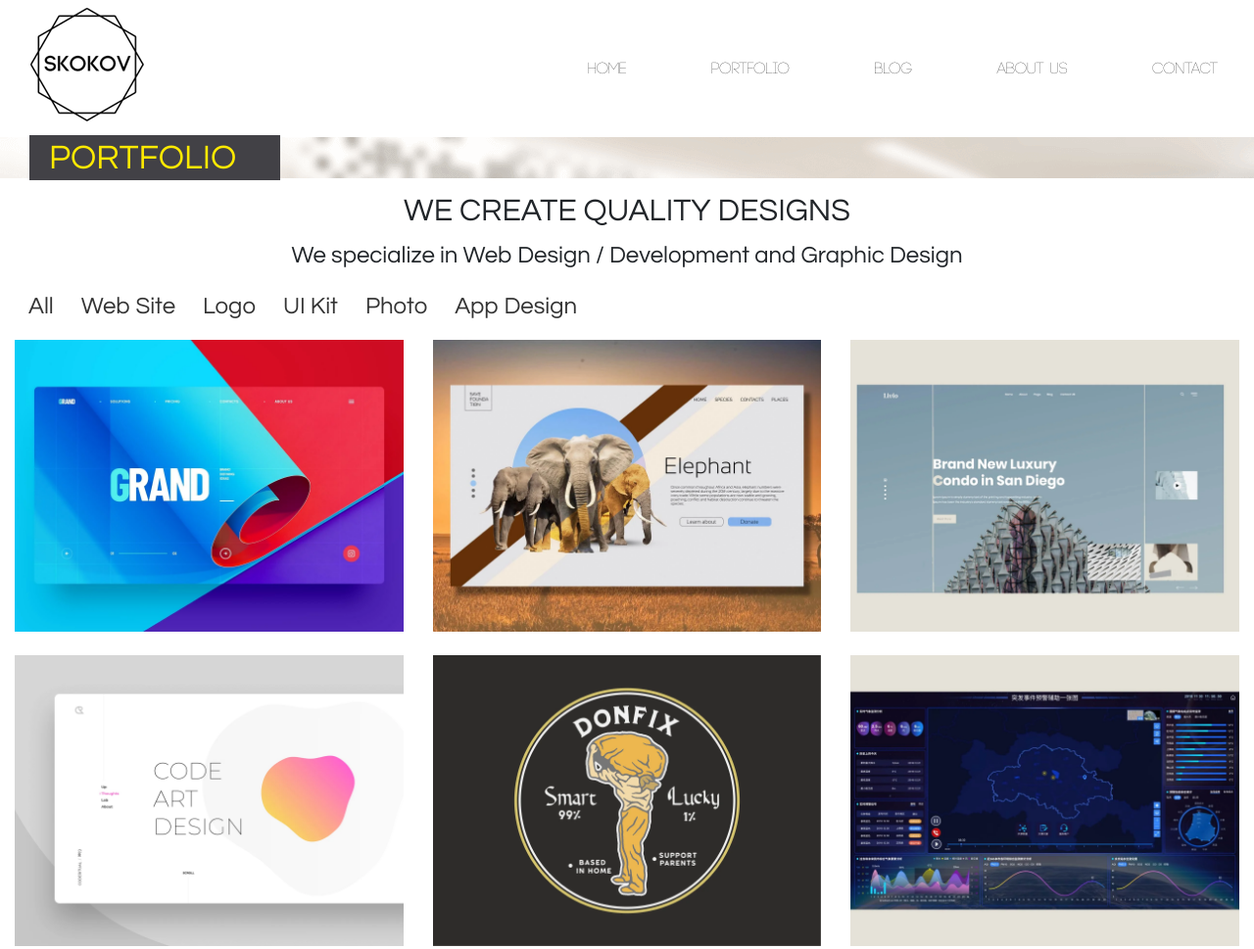
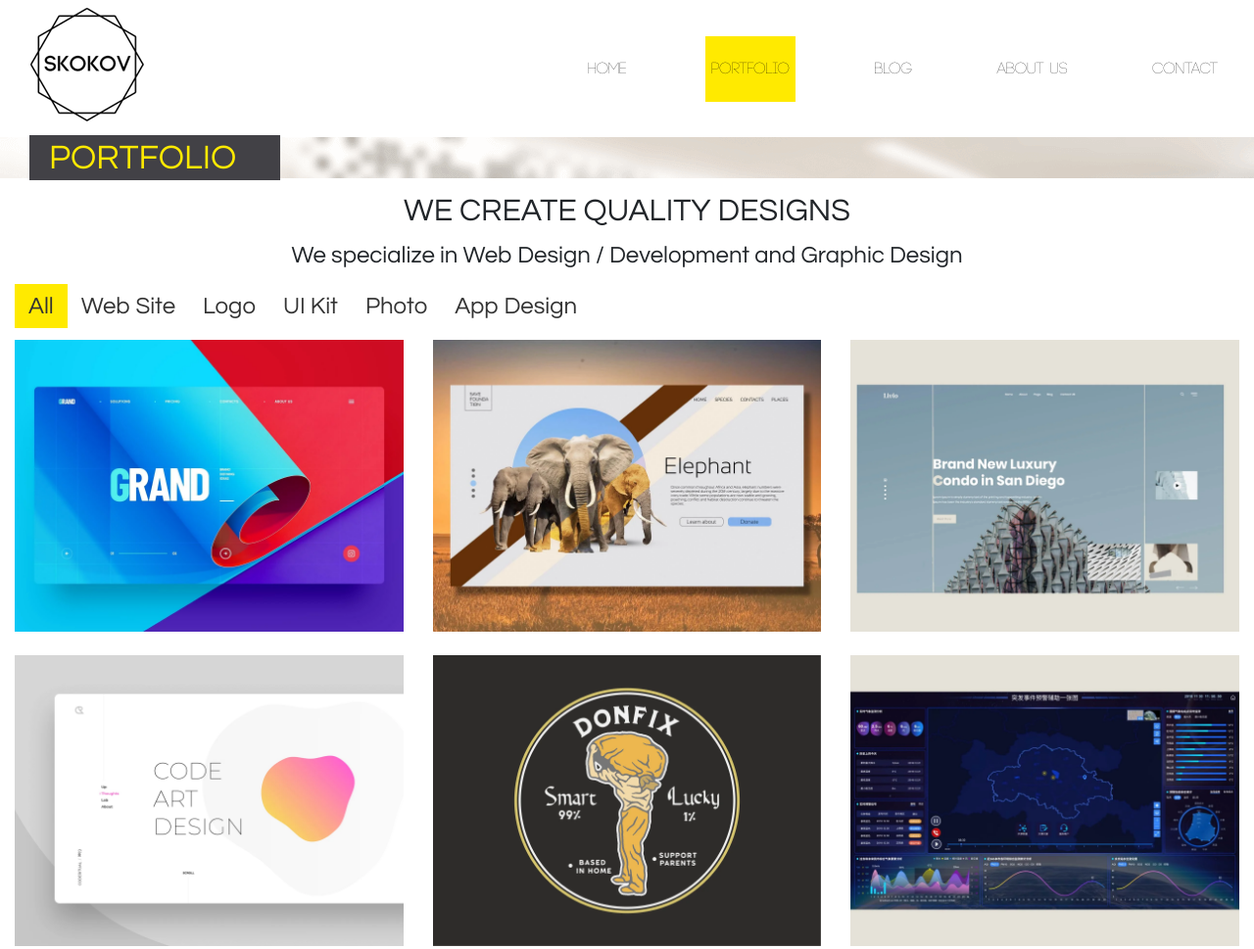
Before and after one commit to jimmywilson11/Lesson-9, a website: page portfolio.html in a window 1280 px wide. Shown: the top 969 px of the page at 98% size. Drawn offline with nearby package versions, Linux system fonts and the light colour scheme.

Commit message:
Fix active state

```diff
--- a/portfolio.html
+++ b/portfolio.html
@@ -30,7 +30,7 @@
                         <li class="nav-item">
                             <a class="nav-link text-black" href="index.html">Home</a>
                         </li>
-                        <li class="nav-item">
+                        <li class="nav-item active-bg">
                             <a class="nav-link text-black" href="portfolio.html">Portfolio</a>
                         </li>
                         <li class="nav-item">
@@ -64,7 +64,7 @@
                         <h2>We create quality designs</h2>
                         <p>We specialize in Web Design / Development and Graphic Design</p>
                         <ul class="row menu-navigation">
-                            <li class="nav-item"><a href="#" class="filter-button" data-filter="all">All</a></li>
+                            <li class="nav-item"><a href="#" class="filter-button active-bg" data-filter="all">All</a></li>
                             <li class="nav-item"><a href="#" class="filter-button" data-filter="web">Web Site</a></li>
                             <li class="nav-item"><a href="#" class="filter-button" data-filter="logo">Logo</a></li>
                             <li class="nav-item"><a href="#" class="filter-button" data-filter="ui">UI Kit</a></li>
--- a/sass/portfolio.sass
+++ b/sass/portfolio.sass
@@ -22,10 +22,7 @@ a
                 color: $black
                 background-color: $yellow
                 text-decoration: none
-            &:active
-                color: $black
-                background-color: $yellow
-                text-decoration: none
+
 #title
     background: url(../img/slider_bg.png)
 .title-head
@@ -51,7 +48,8 @@ a
         &:hover
             background-color: $yellow
             color: $black
-
+.active-bg
+    background-color: $yellow
 .modal-body
     h2
         color: $yellow
```
Also changed, not shown: css/portfolio.css.
